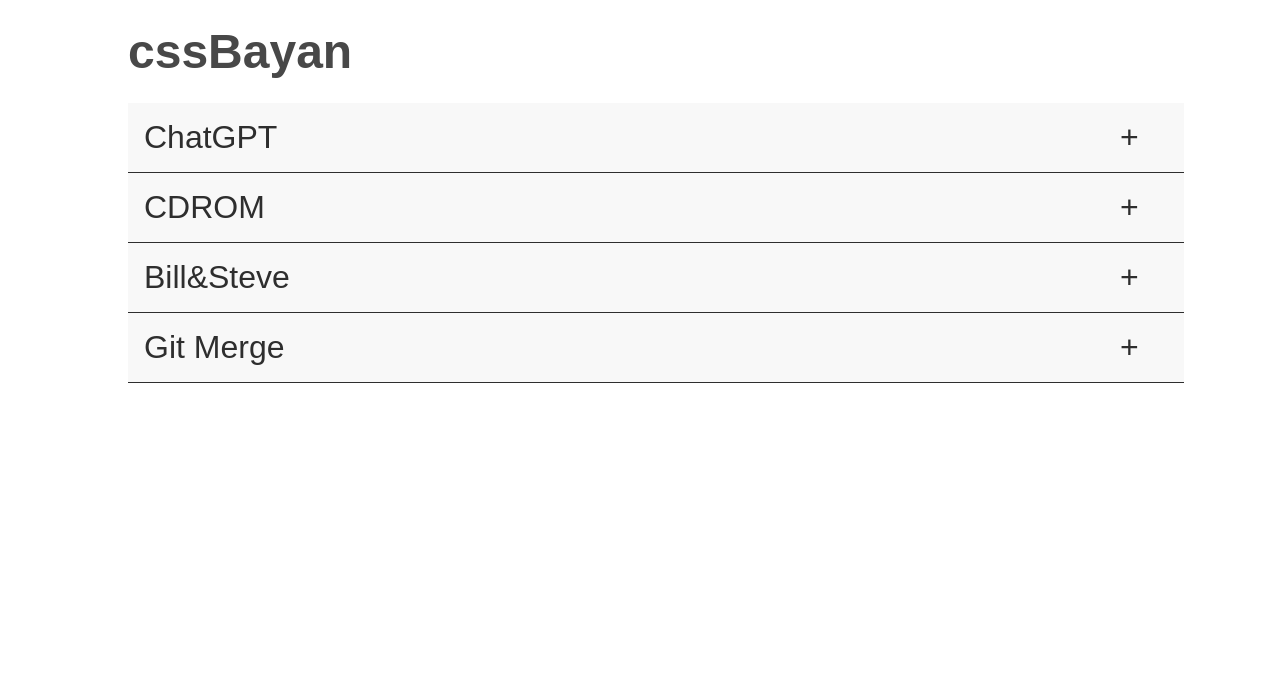
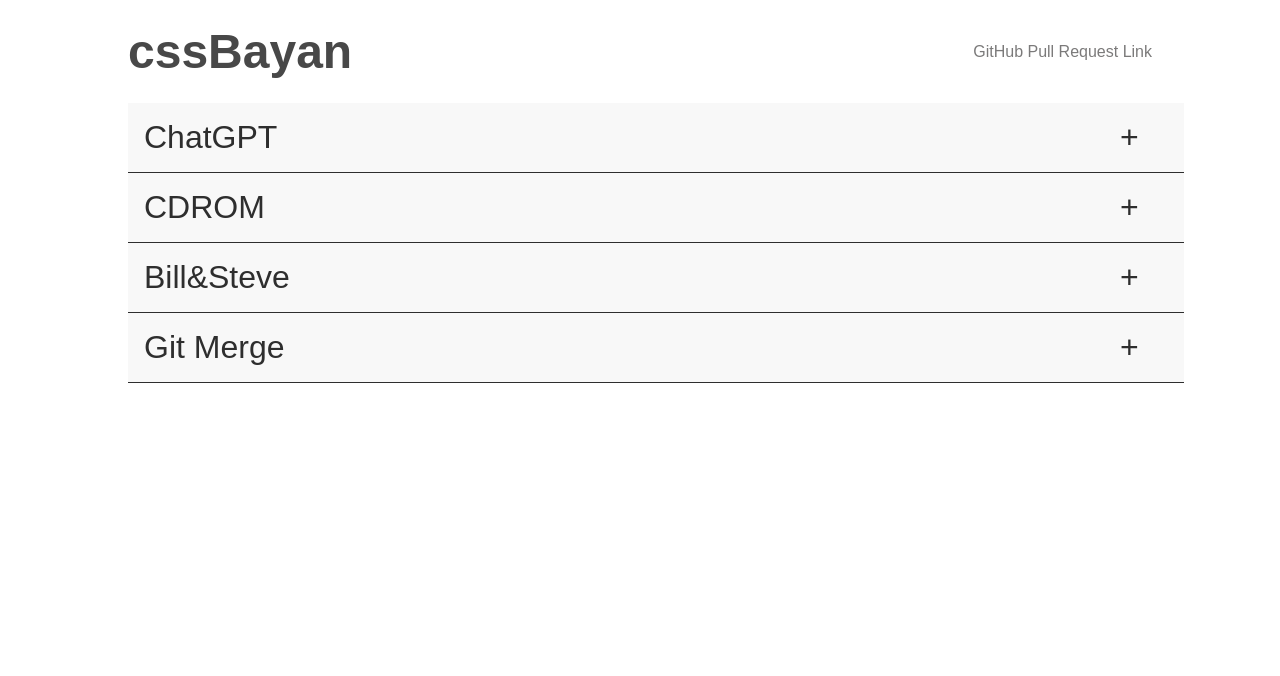
Before and after one commit to s-pokhlebkin/cssBayan, a plain HTML site: page cssBayan/index.html in a window 1280 px wide. Drawn offline with Linux system fonts and the light colour scheme.

Commit message:
feat: added link  (Mon, Mar 13, 2023 0:25:24 AM)

```diff
--- a/cssBayan/index.html
+++ b/cssBayan/index.html
@@ -9,11 +9,17 @@
   </head>
   <body>
     <div class="container">
-      <h1 class="header">cssBayan</h1>
-
+      <header>
+        <h1 class="header">cssBayan</h1>
+        <a
+          href="https://github.com/s-pokhlebkin/cssBayan/pull/1"
+          class="Pull-request"
+          >GitHub Pull Request Link</a
+        >
+      </header>
       <div class="section">
         <input type="checkbox" id="label1" name="acc" />
-        <label class="section-label" for="label1">ChatGPT</label>
+        <label class="section-label" for="label1"> ChatGPT </label>
         <div class="section-content">
           <img src="mems/IMG_1.jpg" alt="mem1" class="mem" />
         </div>
--- a/cssBayan/style.css
+++ b/cssBayan/style.css
@@ -8,7 +8,11 @@
   font-size: 3rem;
   margin: 0.5em 0em;
 }
-
+header {
+  display: flex;
+  justify-content: space-between;
+  align-items: center;
+}
 .container {
   margin: 0 auto;
   width: 80%;
@@ -81,7 +85,20 @@
   display: flex;
   justify-content: center;
 }
-
+.Pull-request {
+  text-decoration: none;
+  color: rgb(123, 122, 122);
+  transition: all 0.3 ease;
+}
+a:visited {
+  text-decoration: none;
+  color: rgb(123, 122, 122);
+  transition: all 0.3 ease;
+}
+a:hover {
+  color: coral;
+  transition: all 0.3 ease;
+}
 @media only screen and (min-width: 320px) {
   .container {
     width: 80%;
```
